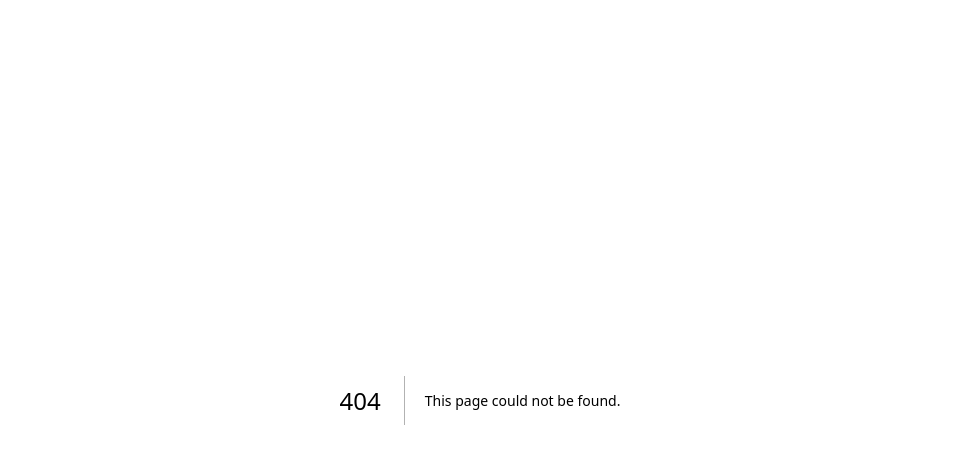
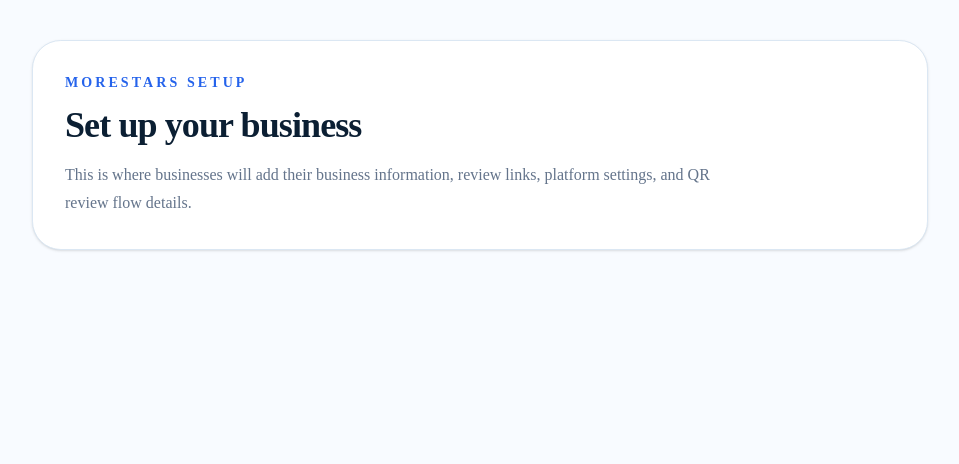
Before and after one commit to rprothero/morestars, a Next.js app: page /onboarding in a window 1280 px wide. Before the commit this address had no page. Shown: the top 464 px of the page, without its empty margins (160-1119 px from the left). Built offline with nearby package versions, Linux system fonts and the light colour scheme.

Commit message:
Add onboarding placeholder page

```diff
--- /dev/null
+++ b/src/app/onboarding/page.tsx
@@ -0,0 +1,20 @@
+export default function OnboardingPage() {
+  return (
+    <main className="min-h-screen bg-background px-6 py-10 text-foreground">
+      <div className="mx-auto max-w-4xl rounded-2xl border border-border bg-card p-8 shadow-sm">
+        <p className="text-sm font-black uppercase tracking-[0.22em] text-primary">
+          MoreStars Setup
+        </p>
+
+        <h1 className="mt-3 text-4xl font-black tracking-tight text-secondary">
+          Set up your business
+        </h1>
+
+        <p className="mt-4 max-w-2xl leading-7 text-muted-foreground">
+          This is where businesses will add their business information, review
+          links, platform settings, and QR review flow details.
+        </p>
+      </div>
+    </main>
+  );
+}
```
